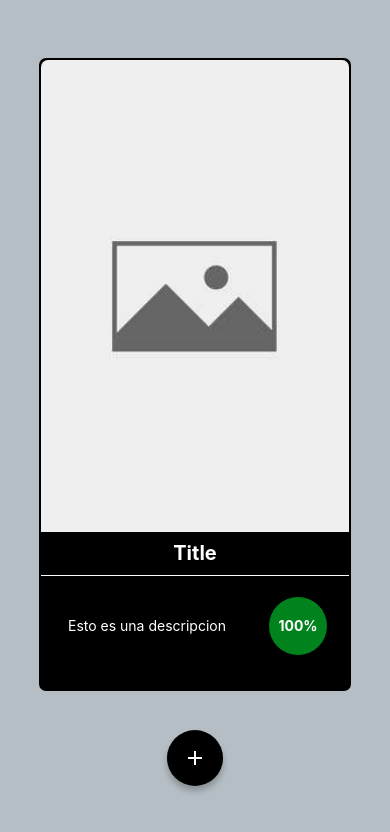
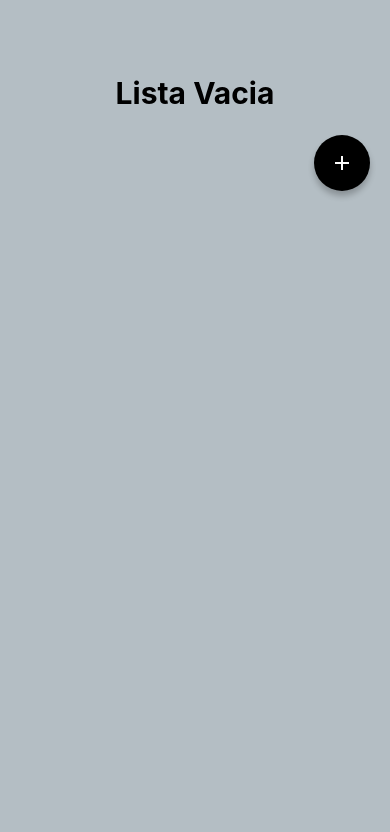
Before and after one commit to JorgeCorreaMendez/my-private-library, a React Native app: screen / in a window 390 px wide. Shown: the top 832 px of the page. Built offline with nearby package versions, Linux system fonts and the light colour scheme.

Commit message:
Feature: added FlatList for library

```diff
--- a/App.js
+++ b/App.js
@@ -1,7 +1,7 @@
 import { useState } from "react";
 import { StyleSheet, View } from "react-native";
 import { FAB } from "react-native-paper";
-import Item from "./components/Item";
+import ListItems from "./components/ListItems";
 import ModalAddData from "./components/ModalAddData";
 
 export default function App() {
@@ -9,7 +9,10 @@ export default function App() {
   const [showModalAddData, setShowModalAddData] = useState(false);
 
   const addBookHandler = (book) => {
-    if (book.title !== "" || parseInt(book.readingPercentage) <= 100) {
+    if (
+      book.title !== "" &&
+      (parseInt(book.readingPercentage) <= 100 || book.readingPercentage === "")
+    ) {
       setLibrary((currentLibrary) => [
         ...currentLibrary,
         {
@@ -20,17 +23,17 @@ export default function App() {
           coverPage: book.coverPage,
         },
       ]);
-      console.log(book)
+      console.log(book);
     } else {
       //No se han introducido datos correctamente
     }
 
-    setShowModalAddData(false)
+    setShowModalAddData(false);
   };
 
   return (
     <View style={styles.container}>
-      <Item />
+      <ListItems list={library} />
       <ModalAddData
         showModal={showModalAddData}
         closeModal={() => setShowModalAddData(false)}
@@ -50,13 +53,13 @@ export default function App() {
 const styles = StyleSheet.create({
   container: {
     flex: 1,
+    height: "100%",
     backgroundColor: "#B4BEC4",
-    alignItems: "center",
-    justifyContent: "center",
   },
   containerButton: {
-    marginTop: "10%",
     justifyContent: "flex-end",
+    alignItems: "flex-end",
+    paddingRight: 20,
   },
   button: {
     color: "white",
--- a/components/Item.jsx
+++ b/components/Item.jsx
@@ -1,19 +1,40 @@
 import { Image, View, Text, StyleSheet } from "react-native";
 
-const Item = () => {
+const Item = ({ itemData }) => {
+  const { title, description, readingPercentage, coverPage } = itemData;
+
   return (
     <View style={styles.containerItem}>
-      <Image
-        style={styles.imagen}
-        source={require("../assets/img/noImage.jpg")}
-      />
+      {coverPage != null ? (
+        <Image style={styles.imagen} source={{ uri: coverPage }} />
+      ) : (
+        <Image
+          style={styles.imagen}
+          source={require("../assets/img/noImage.jpg")}
+        />
+      )}
+
       <View style={styles.containerTitle}>
-        <Text style={styles.title}>Title</Text>
+        <Text style={styles.title} numberOfLines={1}>
+          {title}
+        </Text>
       </View>
+
       <View style={styles.containerData}>
-        <Text style={{ color: "white" }}>Esto es una descripcion</Text>
+        {description != "" ? (
+          <Text style={styles.description} numberOfLines={5}>
+            {description}
+          </Text>
+        ) : (
+          <Text style={{ color: "white" }}>Sin descripción</Text>
+        )}
+
         <View style={styles.containerCircle}>
-          <Text style={styles.circle}>100%</Text>
+          {readingPercentage != "" ? (
+            <Text style={styles.circle}>{readingPercentage}%</Text>
+          ) : (
+            <Text style={styles.circle}>0%</Text>
+          )}
         </View>
       </View>
     </View>
@@ -23,17 +44,17 @@ const Item = () => {
 const styles = StyleSheet.create({
   containerItem: {
     backgroundColor: "black",
-    color: "white",
-    width: "80%",
-    height: "80%",
-    maxHeight: "75%",
     borderRadius: 7,
     borderColor: "black",
     borderWidth: 2,
+    marginHorizontal: 8,
+    height: "95%",
+    width: 340,
+
   },
   imagen: {
     height: "75%",
-    width: "100%",
+    maxWidth: "100%",
     borderTopRightRadius: 7,
     borderTopLeftRadius: 7,
   },
@@ -48,7 +69,16 @@ const styles = StyleSheet.create({
   title: {
     color: "white",
     fontWeight: "bold",
+    width: "100%",
     fontSize: 20,
+    paddingHorizontal: 20,
+    alignItems: "center",
+  },
+  description: {
+    color: "white",
+    width: "70%",
+    paddingLeft: "5%",
+    fontSize: 15,
   },
   containerData: {
     paddingTop: 20,
--- /dev/null
+++ b/components/ListItems.jsx
@@ -0,0 +1,45 @@
+import { FlatList, Text, View, StyleSheet } from "react-native";
+import Item from "./Item";
+
+const ListItems = ({ list }) => {
+  return (
+    <View style={styles.listContainer}>
+      {list && list.length ? (
+        <FlatList
+          data={list}
+          horizontal
+          pagingEnabled
+          renderItem={(itemData) => {
+            return <Item itemData={itemData.item} />;
+          }}
+        />
+      ) : (
+        <View style={styles.emptyListContainer}>
+          <Text style={styles.emptyListText}>Lista Vacia</Text>
+        </View>
+      )}
+    </View>
+  );
+};
+
+const styles = StyleSheet.create({
+  listContainer: {
+    paddingTop: "15%",
+    alignContent: "space-between",
+  },
+
+  emptyListContainer: {
+    width:"100%",
+    height: "90%",
+    padding: 20,
+    justifyContent: "center",
+    alignItems: "center",
+  },
+  emptyListText: {
+    fontWeight: "bold",
+    color: "black",
+    fontSize: 30,
+  },
+});
+
+export default ListItems;
--- a/components/ModalAddData.jsx
+++ b/components/ModalAddData.jsx
@@ -38,7 +38,7 @@ const ModalAddData = ({ showModal, closeModal, addItem }) => {
     addItem({
       title,
       bookDescription,
-      percentageRead: readingPercentage,
+      readingPercentage,
       coverPage,
     });
 
```
